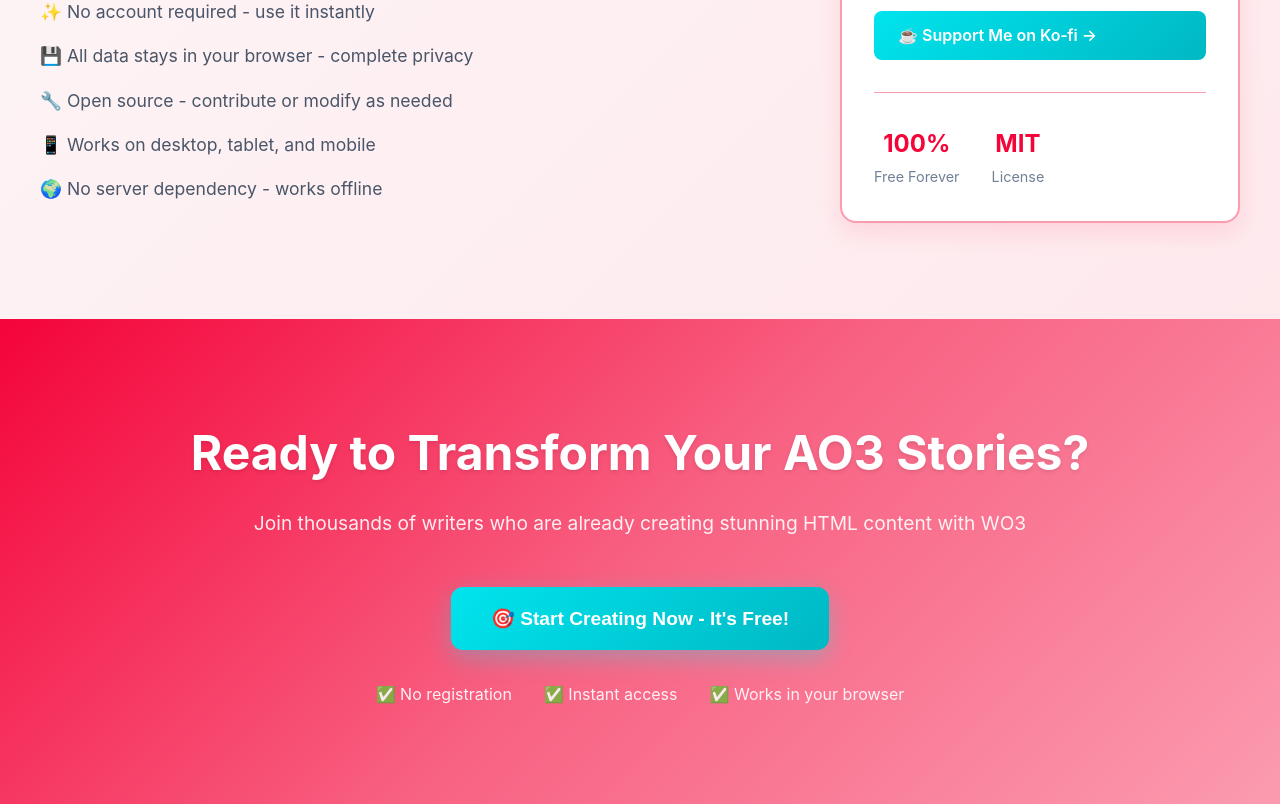
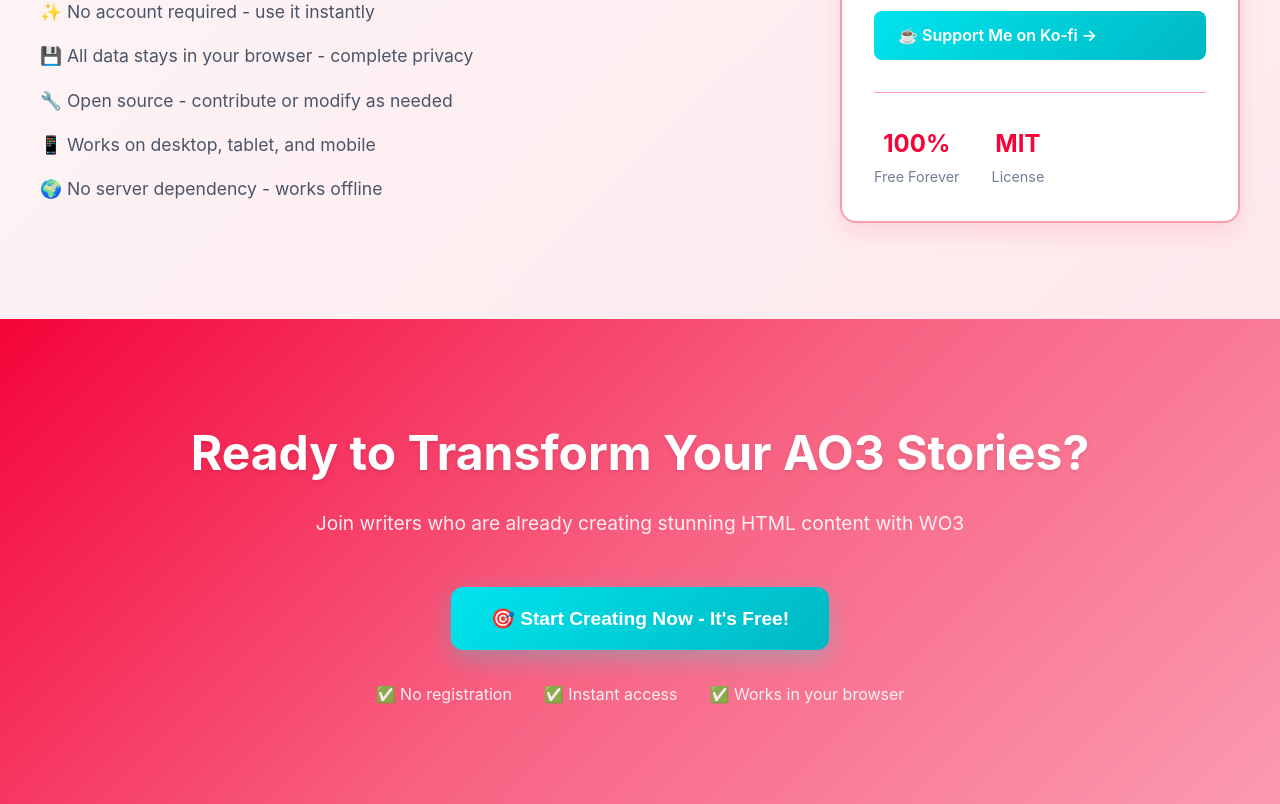
Before and after one commit to tbvns/wo3, a React (Vite) app: page / in a window 1280 px wide. Shown: the part 3751-4555 px from the top of the page. Built offline with nearby package versions, Linux system fonts and the light colour scheme.

Commit message:
Ill re add that later, we're not here yet sadly

```diff
--- a/src/WO3/LandingPage.jsx
+++ b/src/WO3/LandingPage.jsx
@@ -396,7 +396,7 @@
             <section className="final-cta">
                 <div className="container">
                     <h2>Ready to Transform Your AO3 Stories?</h2>
-                    <p>Join thousands of writers who are already creating stunning HTML content with WO3</p>
+                    <p>Join writers who are already creating stunning HTML content with WO3</p>
                     <button onClick={onGetStarted} className="cta-button primary large">
                         🎯 Start Creating Now - It's Free!
                     </button>
```
